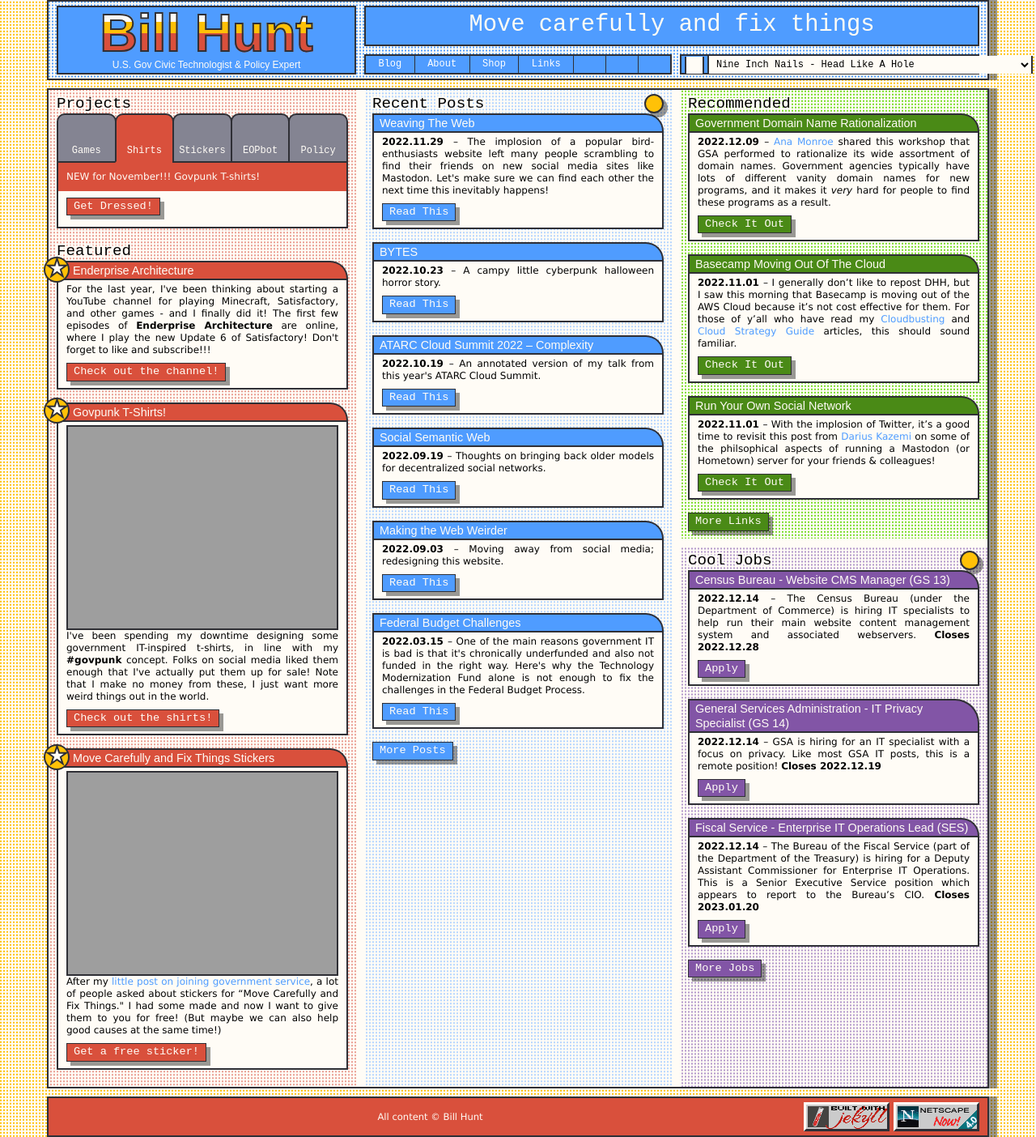
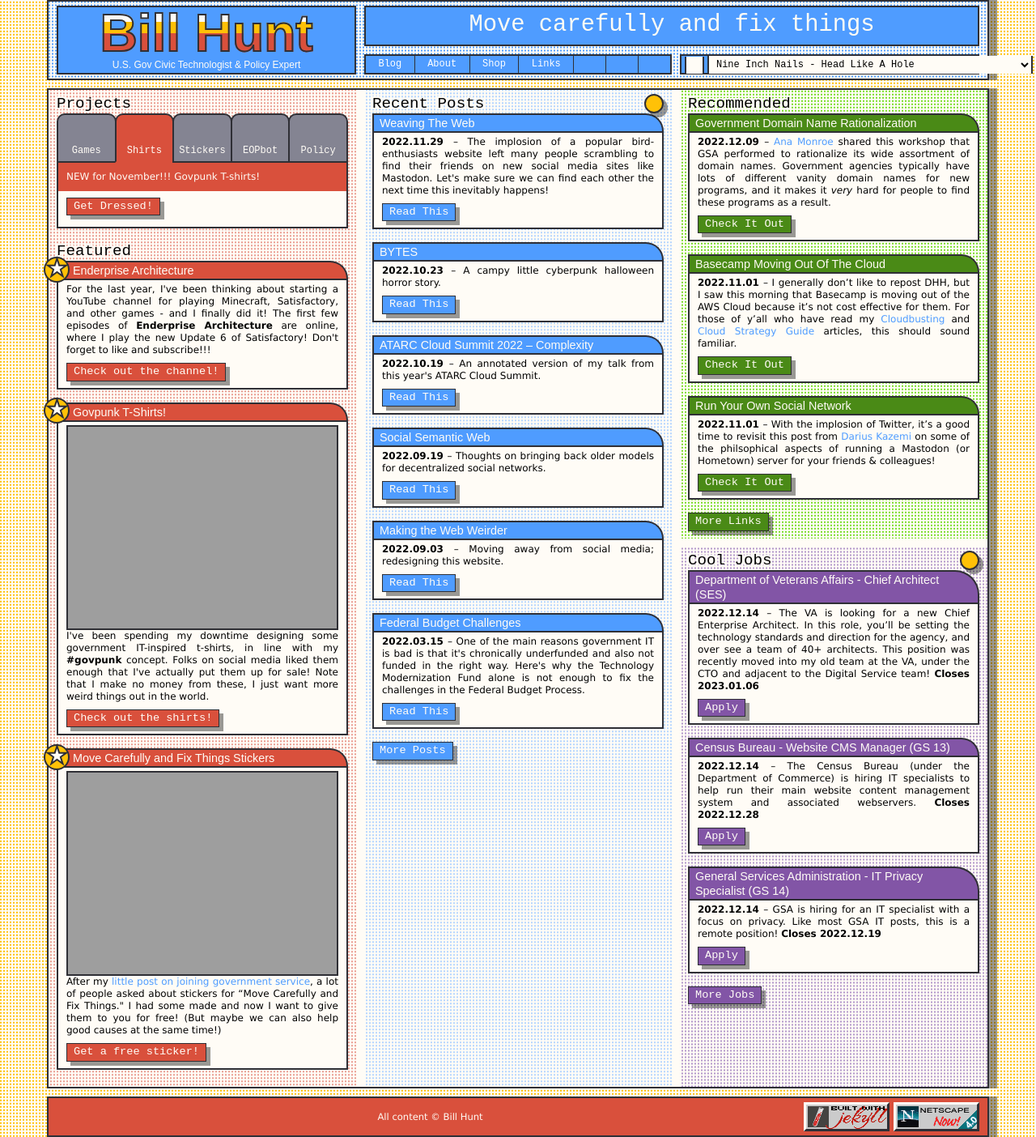
Before and after one commit to krusynth/billhunt.dev, a Jekyll site: the page built from index.md, in a window 1280 px wide. Shown: the whole page at 81% size. Built offline with Jekyll 4.4.1, drawn with Linux system fonts in a browser that asks for light colours; some web fonts are replaced.

Commit message:
Update jobs.

```diff
--- a/_data/jobs.yml
+++ b/_data/jobs.yml
@@ -1,3 +1,9 @@
+- title: Department of Veterans Affairs - Chief Architect (SES)
+  url: https://www.usajobs.gov/job/694709800
+  date: 2022-12-14
+  closes: 2023-01-06
+  content: The VA is looking for a new Chief Enterprise Architect. In this role, you'll be setting the technology standards and direction for the agency, and over see a team of 40+ architects. This position was recently moved into my old team at the VA, under the CTO and adjacent to the Digital Service team!
+
 - title: Census Bureau - Website CMS Manager (GS 13)
   url: https://www.usajobs.gov/job/694540100
   date: 2022-12-14
```
